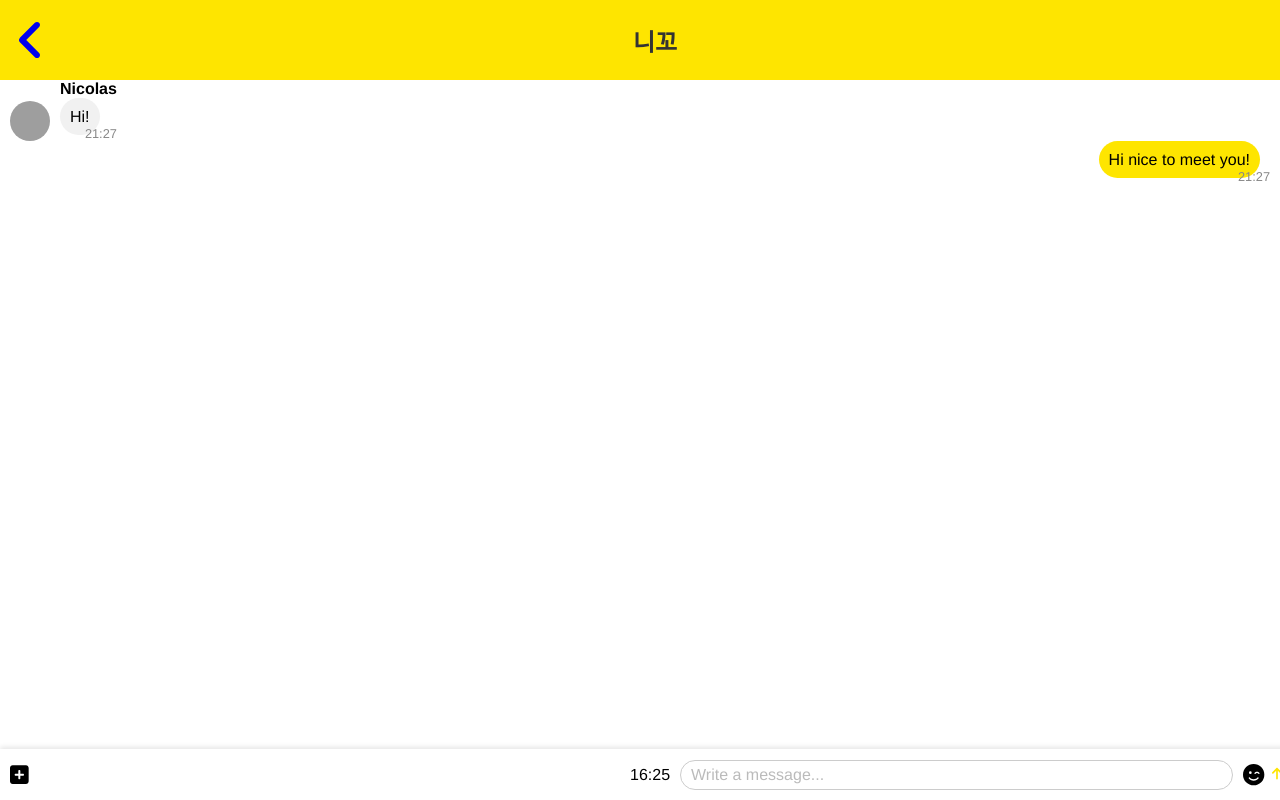
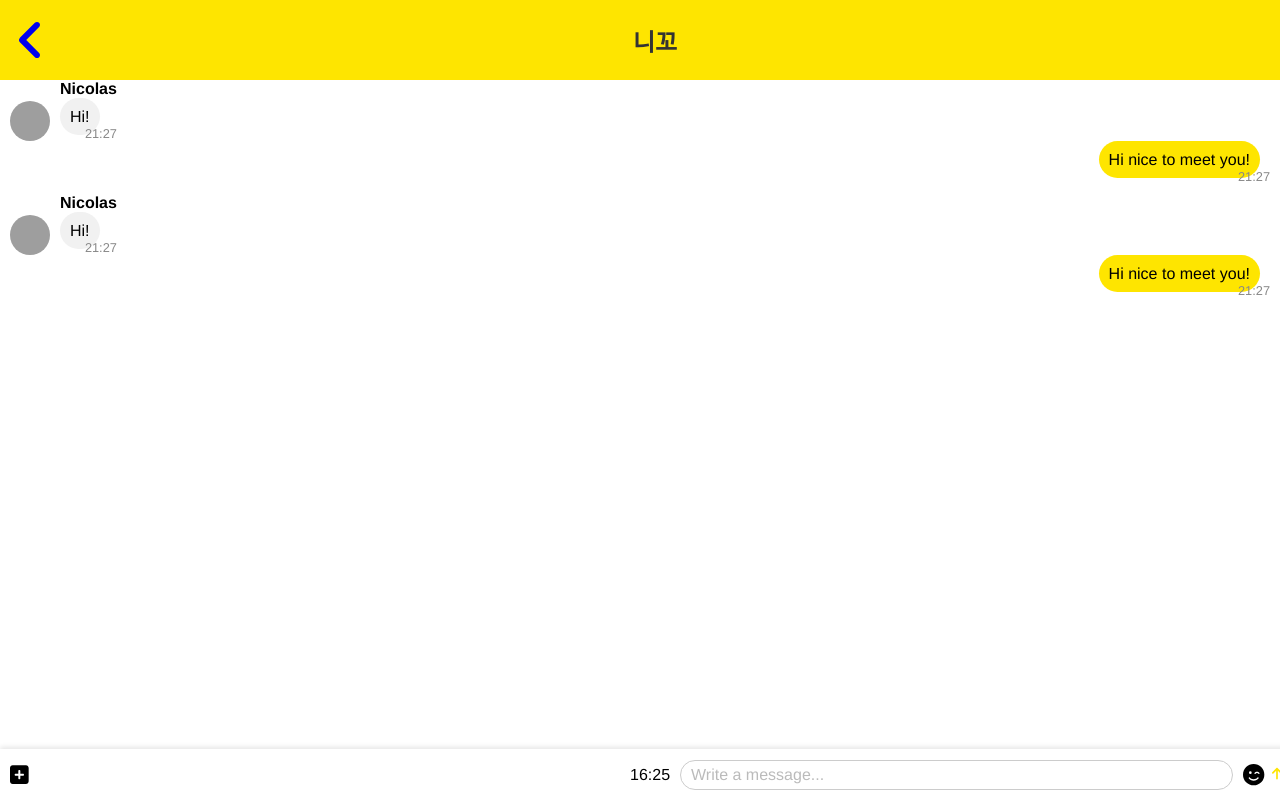
Before and after one commit to cakaatalk/main-front, a React (Create React App) app: page /chat/0 in a window 1280 px wide. Built offline with nearby package versions, Linux system fonts and the light colour scheme; grey boxes are pictures that could not be loaded.

Commit message:
[feat] squash test1

```diff
--- a/src/Chat-Room/ChatScreen.js
+++ b/src/Chat-Room/ChatScreen.js
@@ -6,6 +6,9 @@ function ChatScreen() {
     <main className="main-screen main-chat">
       <Message author="Nicolas" content="Hi!" time="21:27" />  {/*API*/}
       <Message content="Hi nice to meet you!" time="21:27" isOwnMessage={true} />  {/*API*/}
+      <Message author="Nicolas" content="Hi!" time="21:27" />  {/*API*/}
+      <Message content="Hi nice to meet you!" time="21:27" isOwnMessage={true} />  {/*API*/}
+      {/*squash test1*/}
     </main>
   );
 }
```
